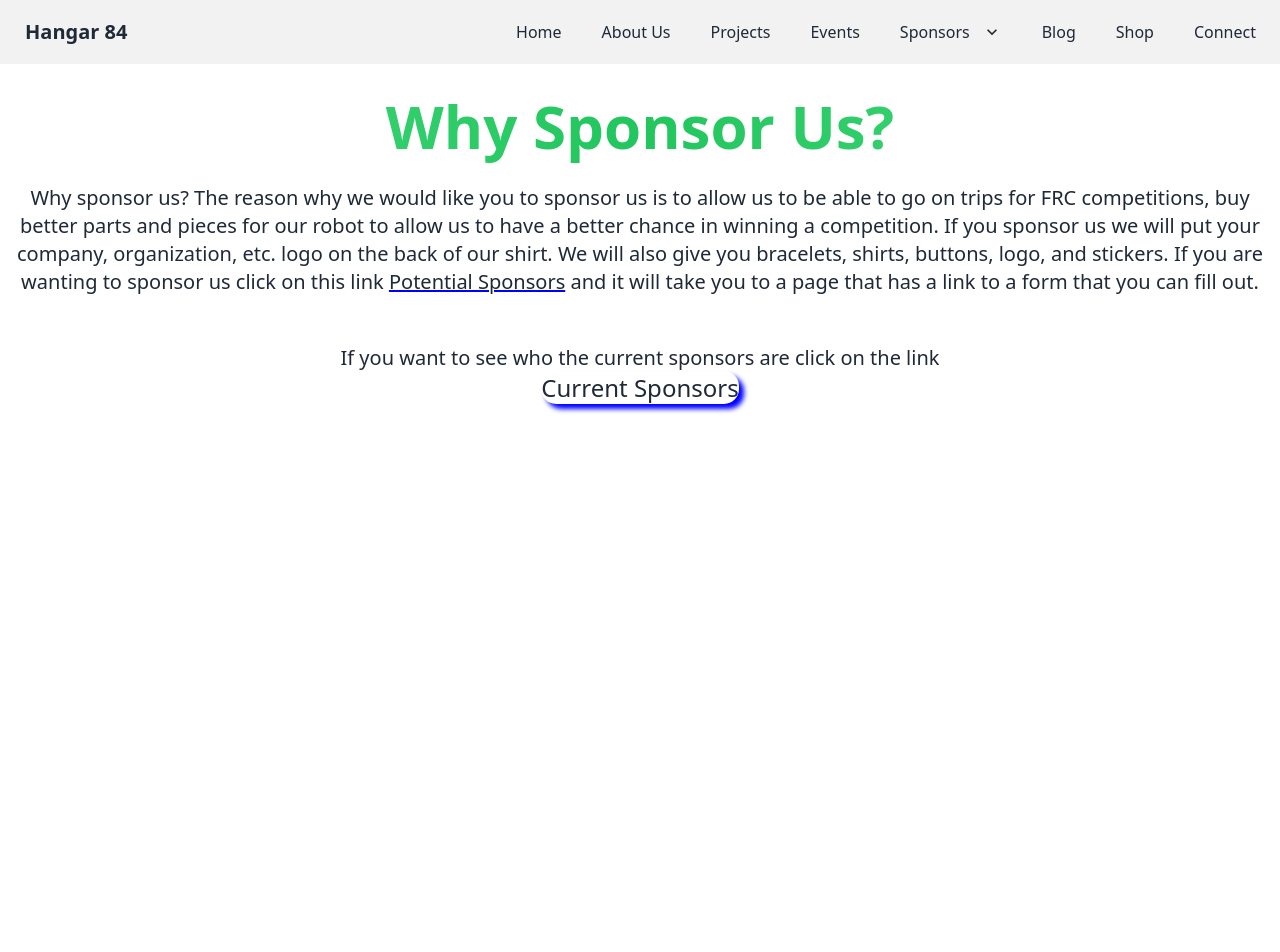
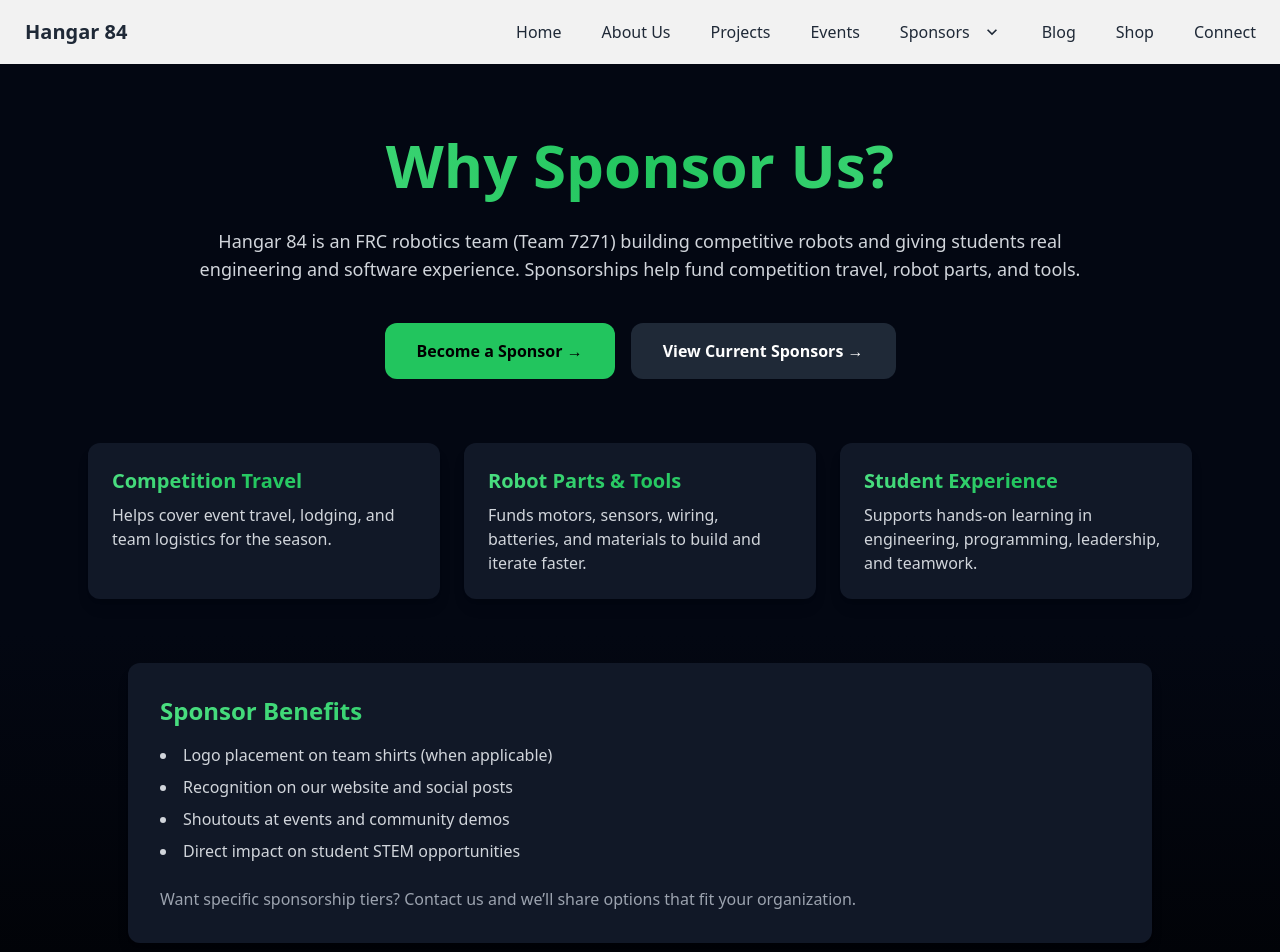
Before and after one commit to ZavionCyboron/hangar84.org, a SvelteKit app: page /why-sponsor-us in a window 1280 px wide. Shown: the top 952 px of the page. Before the commit the page ends 800 px from the top, so only its background shows below. Built offline with nearby package versions, Linux system fonts and the light colour scheme.

Commit message:
feat: add reasons and links for why to sponsor us and where to go to do so

```diff
--- a/src/routes/why-sponsor-us/+page.svelte
+++ b/src/routes/why-sponsor-us/+page.svelte
@@ -1,3 +1,6 @@
+<script>
+</script>
+
 <svelte:head>
     <title>Why Sponsor Us? | Hangar 84</title>
     <meta content="Why Sponsor Us? | Hangar 84" property="og:title"/>
@@ -6,23 +9,92 @@
     <meta content="#32cd32" data-react-helmet="true" name="theme-color"/>
 </svelte:head>
 
-<div class="flex flex-col items-center mt-8 mb-16">
-    <div class="shrink text-center flex flex-col space-y-4">
-        <h1 class="pb-3 text-6xl font-bold bg-gradient-to-r from-green-400 via-green-500 to-green-400 inline-block text-transparent bg-clip-text">
-            Why Sponsor Us?
-        </h1>
-        <div>
-            <p class="text-xl">
-                <!--This is paragraph will be improved, changed, or updated later.-->
-                Why sponsor us? The reason why we would like you to sponsor us is to allow us to be able to go on trips for FRC competitions,
-                buy better parts and pieces for our robot to allow us to have a better chance in winning a competition.
-                If you sponsor us we will put your company, organization, etc. logo on the back of our shirt.
-                We will also give you bracelets, shirts, buttons, logo, and stickers. If you are wanting to
-                sponsor us click on this link <a href="https://hangar84.org/potential-sponsors/"><u style="text-decoration-color: blue;">Potential Sponsors</u></a>
-                and it will take you to a page that has a link to a form that you can fill out.
-            </p><br><br>
-            <p class="text-xl">If you want to see who the current sponsors are click on the link</p>
-            <a href="https://hangar84.org/current-sponsors/" style="box-shadow: 5px 5px 5px blue; border-radius: 15px;" class="text-2xl">Current Sponsors</a><br>
-        </div>
+<main class="background-color">
+    <div class="mx-auto max-w-6xl px-6 py-16 text-center">
+        <!-- Hero -->
+        <section class="max-w-4xl mx-auto">
+            <h1 class="block text-6xl leading-tight heading-gradient">
+                Why Sponsor Us?
+            </h1>
+
+            <p class="mt-6 text-lg text-gray-300">
+                Hangar 84 is an FRC robotics team (Team 7271) building competitive robots and giving students real
+                engineering and software experience. Sponsorships help fund competition travel, robot parts, and tools.
+            </p>
+
+            <div class="mt-10 flex flex-wrap justify-center gap-4">
+                <a
+                        href="/sponsors/potential"
+                        class="inline-block px-8 py-4 rounded-xl bg-green-500 text-black font-semibold hover:bg-green-400 transition"
+                >
+                    Become a Sponsor →
+                </a>
+
+                <a
+                        href="/sponsors/current"
+                        class="inline-block px-8 py-4 rounded-xl bg-gray-800 text-white font-semibold hover:bg-gray-700 transition"
+                >
+                    View Current Sponsors →
+                </a>
+            </div>
+        </section>
+
+        <!-- Impact cards -->
+        <section class="mt-16">
+            <div class="grid grid-cols-1 md:grid-cols-3 gap-6 text-left">
+                <div class="rounded-xl bg-gray-900 p-6 shadow-lg">
+                    <h2 class="text-xl font-semibold heading-gradient">Competition Travel</h2>
+                    <p class="mt-2 text-gray-300">
+                        Helps cover event travel, lodging, and team logistics for the season.
+                    </p>
+                </div>
+
+                <div class="rounded-xl bg-gray-900 p-6 shadow-lg">
+                    <h2 class="text-xl font-semibold heading-gradient">Robot Parts & Tools</h2>
+                    <p class="mt-2 text-gray-300">
+                        Funds motors, sensors, wiring, batteries, and materials to build and iterate faster.
+                    </p>
+                </div>
+
+                <div class="rounded-xl bg-gray-900 p-6 shadow-lg">
+                    <h2 class="text-xl font-semibold heading-gradient">Student Experience</h2>
+                    <p class="mt-2 text-gray-300">
+                        Supports hands-on learning in engineering, programming, leadership, and teamwork.
+                    </p>
+                </div>
+            </div>
+        </section>
+
+        <!-- Benefits -->
+        <section class="mt-16">
+            <div class="rounded-xl bg-gray-900 p-8 shadow-lg text-left max-w-5xl mx-auto">
+                <h2 class="text-2xl font-semibold heading-gradient">Sponsor Benefits</h2>
+
+                <ul class="mt-4 space-y-2 text-gray-300 list-disc list-inside">
+                    <li>Logo placement on team shirts (when applicable)</li>
+                    <li>Recognition on our website and social posts</li>
+                    <li>Shoutouts at events and community demos</li>
+                    <li>Direct impact on student STEM opportunities</li>
+                </ul>
+
+                <p class="mt-6 text-gray-400">
+                    Want specific sponsorship tiers? Contact us and we’ll share options that fit your organization.
+                </p>
+            </div>
+        </section>
+
+        <!-- Contact -->
+        <section class="mt-16">
+            <div class="rounded-xl bg-gray-900 p-8 shadow-lg text-left max-w-5xl mx-auto">
+                <h2 class="text-2xl font-semibold heading-gradient">Contact</h2>
+                <p class="mt-3 text-gray-300">
+                    Email us at
+                    <a class="text-blue-400 hover:underline" href="mailto:hangar84robotics@gmail.com">
+                        hangar84robotics@gmail.com
+                    </a>
+                    and we’ll send sponsorship details.
+                </p>
+            </div>
+        </section>
     </div>
-</div>
+</main>
```
